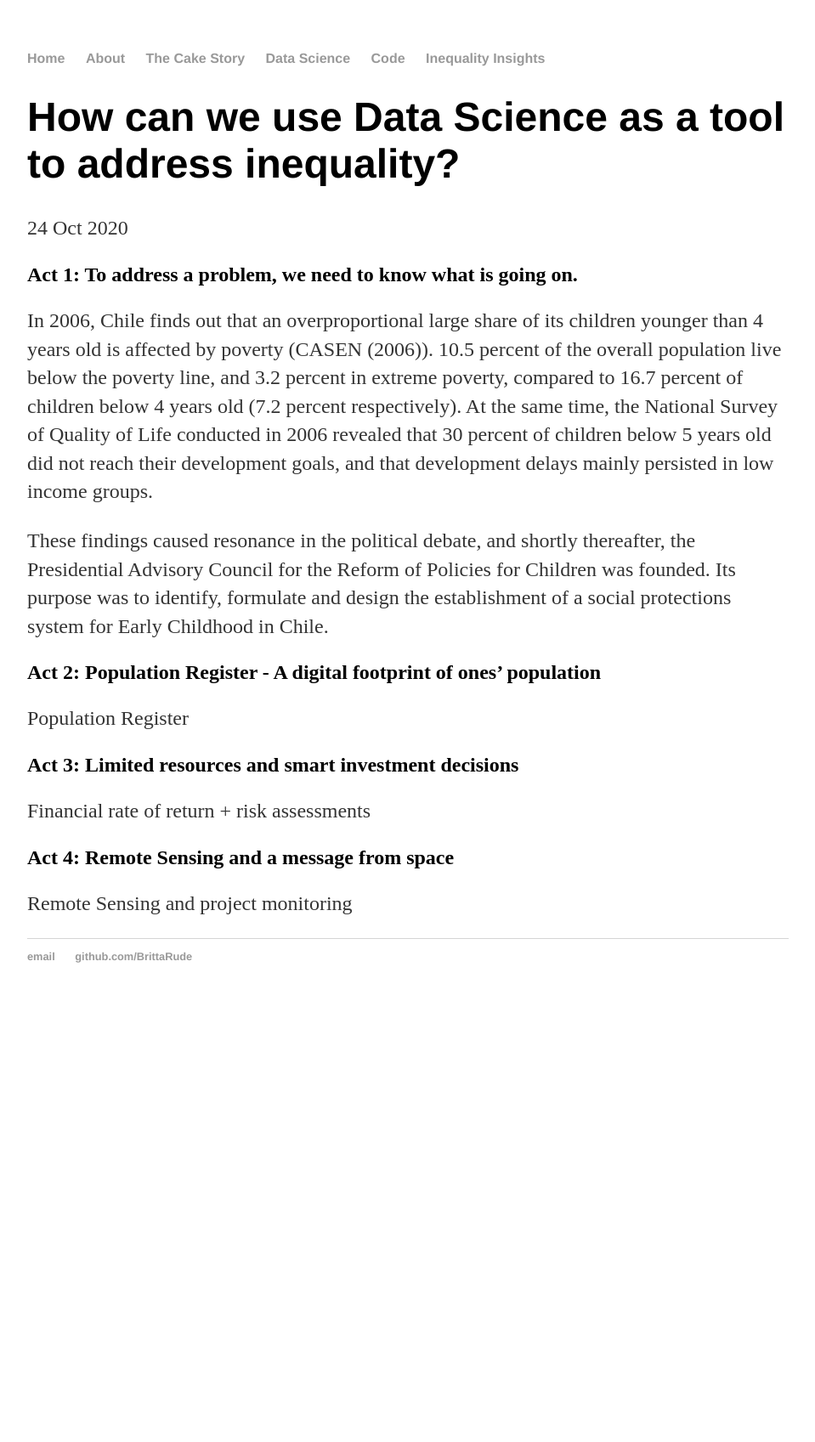
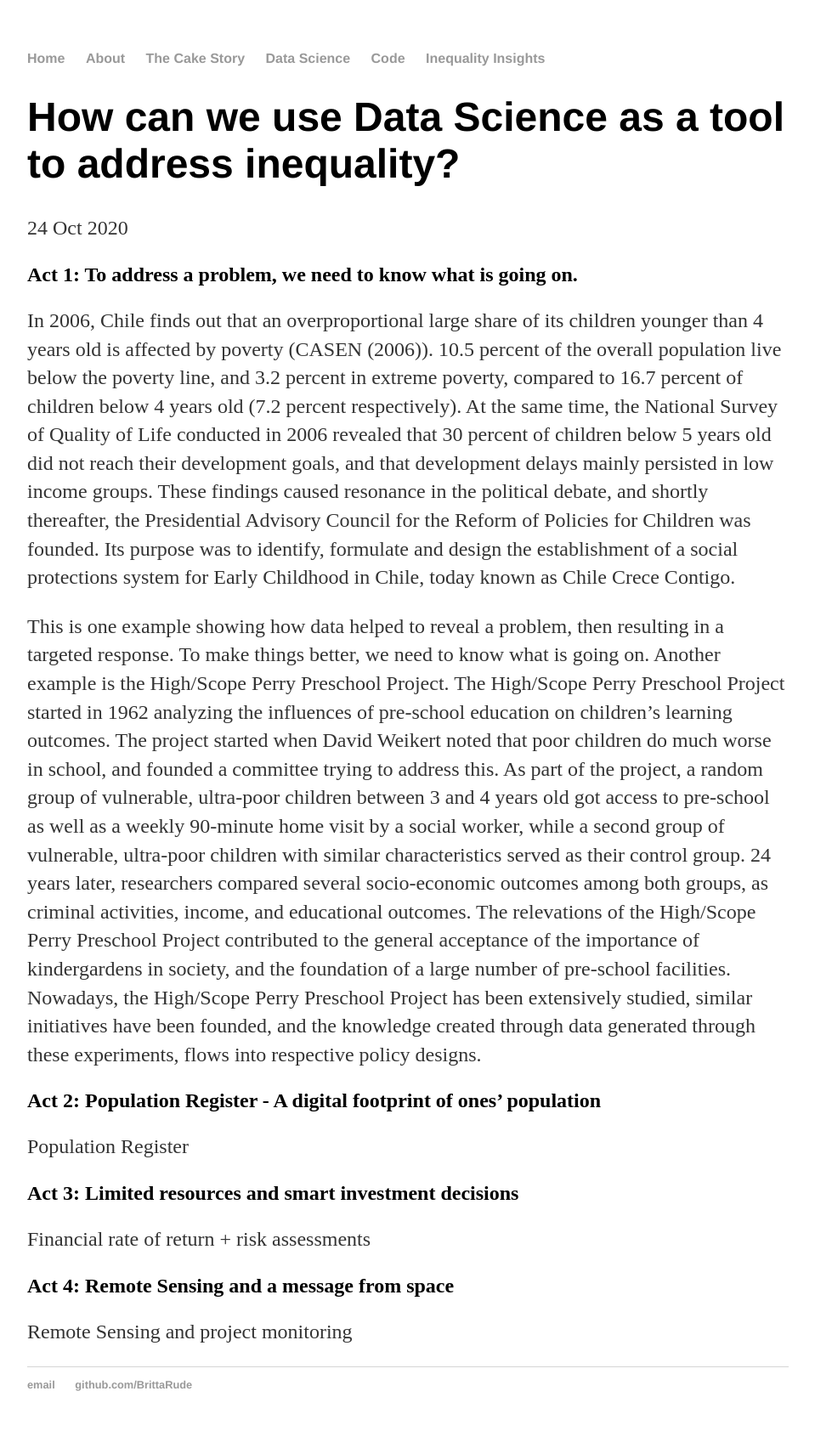
Before and after one commit to BrittaRude/BrittaRude.github.io, a Jekyll site: the page built from inputs_cakestory/_posts/2020-07-01-britta-rude-the-cake-story-part-2.md, in a window 1280 px wide. Shown: the whole page at 85% size, without its empty margins (160-1119 px from the left). Built offline with Jekyll 4.4.1, drawn with Linux system fonts in a browser that asks for light colours; before the commit the page ends 1193 px from its top, so only the background shows below that.

Commit message:
Update 2020-07-01-britta-rude-the-cake-story-part-2.md

```diff
--- a/inputs_cakestory/_posts/2020-07-01-britta-rude-the-cake-story-part-2.md
+++ b/inputs_cakestory/_posts/2020-07-01-britta-rude-the-cake-story-part-2.md
@@ -6,9 +6,9 @@ date: 2020-10-24
 
 ## Act 1: To address a problem, we need to know what is going on.
 
-In 2006, Chile finds out that an overproportional large share of its children younger than 4 years old is affected by poverty (CASEN (2006)). 10.5 percent of the overall population live below the poverty line, and 3.2 percent in extreme poverty, compared to 16.7 percent of children below 4 years old (7.2 percent respectively). At the same time, the National Survey of Quality of Life conducted in 2006 revealed that 30 percent of children below 5 years old did not reach their development goals, and that development delays mainly persisted in low income groups.
+In 2006, Chile finds out that an overproportional large share of its children younger than 4 years old is affected by poverty (CASEN (2006)). 10.5 percent of the overall population live below the poverty line, and 3.2 percent in extreme poverty, compared to 16.7 percent of children below 4 years old (7.2 percent respectively). At the same time, the National Survey of Quality of Life conducted in 2006 revealed that 30 percent of children below 5 years old did not reach their development goals, and that development delays mainly persisted in low income groups. These findings caused resonance in the political debate, and shortly thereafter, the Presidential Advisory Council for the Reform of Policies for Children was founded. Its purpose was to identify, formulate and design the establishment of a social protections system for Early Childhood in Chile, today known as Chile Crece Contigo.
 
-These findings caused resonance in the political debate, and shortly thereafter, the Presidential Advisory Council for the Reform of Policies for Children was founded. Its purpose was to identify, formulate and design the establishment of a social protections system for Early Childhood in Chile.
+This is one example showing how data helped to reveal a problem, then resulting in a targeted response. To make things better, we need to know what is going on. Another example is the High/Scope Perry Preschool Project. The High/Scope Perry Preschool Project started in 1962 analyzing the influences of pre-school education on children's learning outcomes. The project started when David Weikert noted that poor children do much worse in school, and founded a committee trying to address this. As part of the project, a random group of vulnerable, ultra-poor children between 3 and 4 years old got access to pre-school as well as a weekly 90-minute home visit by a social worker, while a second group of vulnerable, ultra-poor children with similar characteristics served as their control group. 24 years later, researchers compared several socio-economic outcomes among both groups, as criminal activities, income, and educational outcomes. The relevations of the High/Scope Perry Preschool Project contributed to the general acceptance of the importance of kindergardens in society, and the foundation of a large number of pre-school facilities. Nowadays, the High/Scope Perry Preschool Project has been extensively studied, similar initiatives have been founded, and the knowledge created through data generated through these experiments, flows into respective policy designs.
 
 ## Act 2: Population Register - A digital footprint of ones' population
 
```
